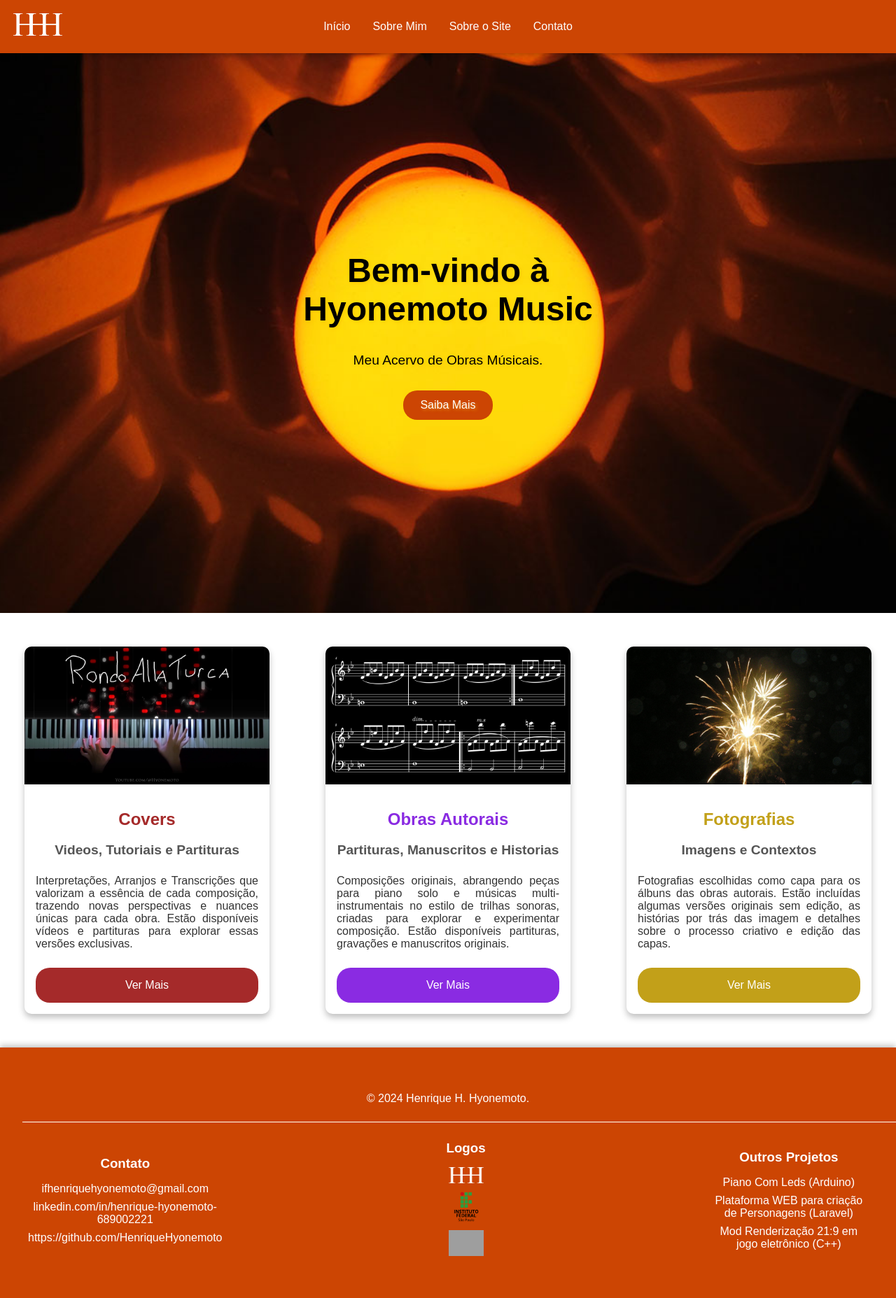
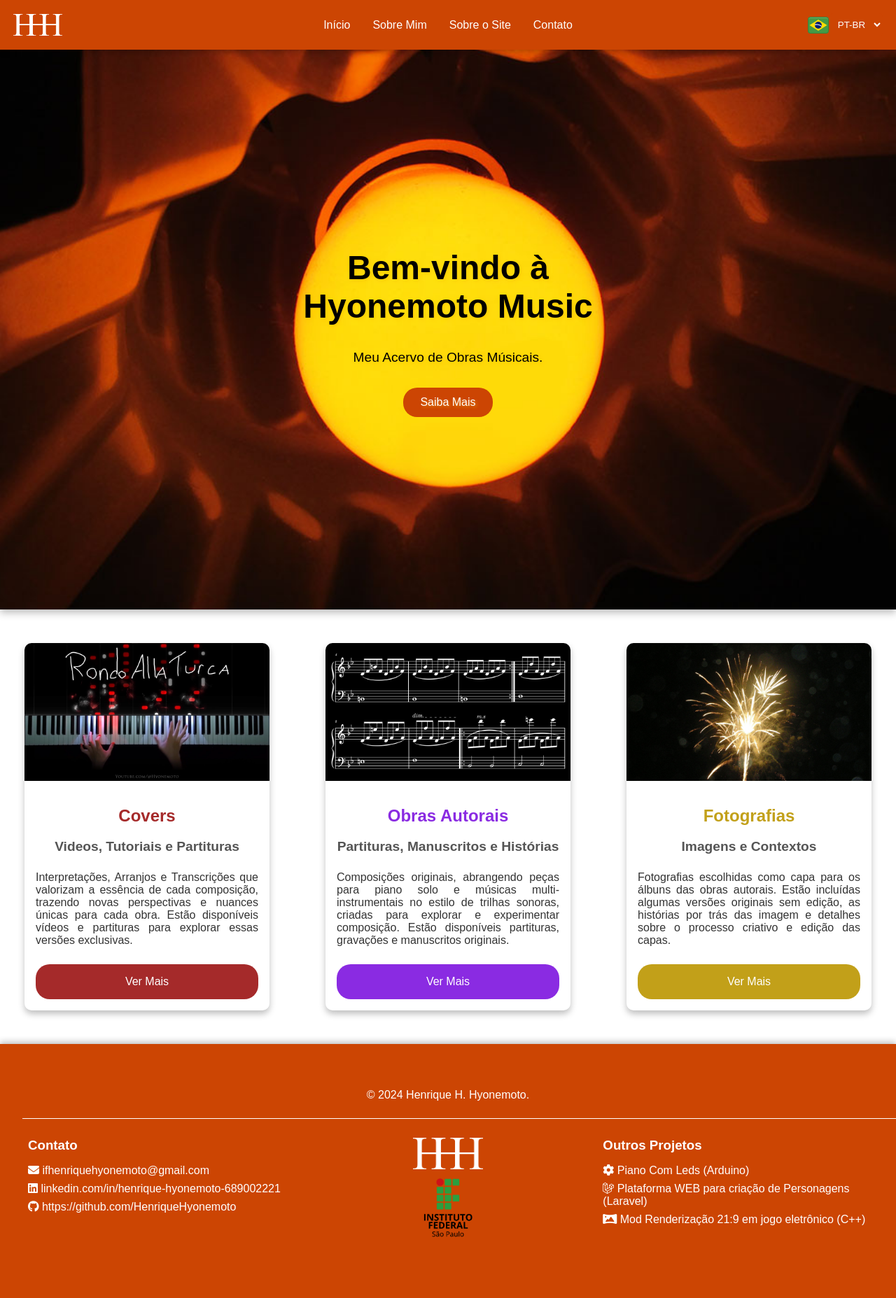
Before and after one commit to HenriqueHyonemoto/HyonemotoMusic, a PHP site: page / in a window 1280 px wide; the page is wider, and only the part inside the window is pictured. Shown: that part at 70% size. After the commit the page ends 1768 px from the top of that part, so only its background shows below. Run offline with PHP 8.4, Linux system fonts and the light colour scheme; some libraries are stand-ins or nearby versions; grey boxes are pictures that could not be loaded.

Commit message:
Homepage Semipronta

```diff
--- a/css/style.css
+++ b/css/style.css
@@ -16,14 +16,16 @@ body, html {
     padding: 1.2rem;
     position: relative; /* Ensure the navbar is positioned relative to contain the absolute positioning */
 }
+
 hr {
     border: 0;
-    clear:both;
-    display:block;
+    clear: both;
+    display: block;
     width: 85rem;
-    background-color:#ffffff;
+    background-color: #ffffff;
     height: 1px;
-  }
+}
+
 .nav-center {
     position: absolute;
     left: 50%;
@@ -31,9 +33,13 @@ hr {
 }
 
 .navbar .logo {
-    color: #fff;
-    font-size: 1.5rem;
-    font-weight: bold;
+    display: flex;
+    align-items: center; /* Vertically center the logo image */
+}
+
+.logo{
+    margin-bottom: 0px;
+    padding:0px;
 }
 
 .navbar .nav-links {
@@ -54,6 +60,20 @@ hr {
     font-size: 1rem;
 }
 
+.navbar .nav-right {
+    display: flex;
+    align-items: center;
+}
+
+.navbar .nav-right select {
+    background-color: #cc4503;
+    color: #fff;
+    border: none;
+    padding: 0.5rem;
+    border-radius: 5px;
+    cursor: pointer;
+}
+
 .hero {
     background: url('../images/hero-bg.jpg') no-repeat center center/cover;
     height: 100vh;
@@ -62,6 +82,7 @@ hr {
     align-items: center;
     text-align: center;
     color: #000000;
+    box-shadow: 0 5px 10px rgba(0, 0, 0, 0.25);
 }
 
 .hero .hero-content {
@@ -168,23 +189,28 @@ hr {
     margin-top: auto;
     box-shadow: 0 -4px 8px rgba(0, 0, 0, 0.2), 0 4px 8px rgba(0, 0, 0, 0.2); /* Added box-shadow above the footer */
     display: flex;
-    justify-content: center;
+    flex-direction: column;
     align-items: center;
-    flex-direction: column;
     padding: 2rem;
 }
 
 .footer-content {
     display: flex;
-    justify-content: center;
-    align-items: center;
+    justify-content: space-between;
+    align-items: flex-start;
     width: 100%;
     max-width: 1200px;
-    gap: 20rem; /* Add space between columns */
+    gap: 2rem; /* Add space between columns */
 }
 
-.footer-left, .footer-center, .footer-right {
+.footer-left, .footer-right {
+    text-align: left;
+    flex: 1;
+}
+
+.footer-center {
     text-align: center;
+    flex: 1;
 }
 
 .footer-left h3, .footer-center h3, .footer-right h3 {
@@ -196,12 +222,10 @@ hr {
     padding: 0;
     display: flex;
     flex-direction: column;
-    align-items: center;
 }
 
 .footer-left ul li, .footer-center ul li, .footer-right ul li {
     margin-bottom: 0.5rem;
-
 }
 
 .footer-left ul li a, .footer-right ul li a {
@@ -210,7 +234,7 @@ hr {
 }
 
 .footer-center ul li img {
-    width: 50px;
+    width: 100px;
     height: auto;
 }
 
--- a/index.html
+++ b/index.html
@@ -5,6 +5,8 @@
     <meta name="viewport" content="width=device-width, initial-scale=1.0">
     <title>Hyonemoto Music</title>
     <link rel="stylesheet" href="css/style.css">
+    <!-- https://fontawesome.com/search -->
+    <script src="https://kit.fontawesome.com/50812450f6.js" crossorigin="anonymous"></script>
 </head>
 <body>
     <nav class="navbar">
@@ -17,7 +19,13 @@
                 <li><a href="#contact">Contato</a></li>
             </ul>
         </div>
-        <div class="nav-left"></div>
+        <div class="nav-right">
+            <svg xmlns="http://www.w3.org/2000/svg" width="32" height="32" viewBox="0 0 32 32"><rect x="1" y="4" width="30" height="24" rx="4" ry="4" fill="#459a45"></rect><path d="M27,4H5c-2.209,0-4,1.791-4,4V24c0,2.209,1.791,4,4,4H27c2.209,0,4-1.791,4-4V8c0-2.209-1.791-4-4-4Zm3,20c0,1.654-1.346,3-3,3H5c-1.654,0-3-1.346-3-3V8c0-1.654,1.346-3,3-3H27c1.654,0,3,1.346,3,3V24Z" opacity=".15"></path><path d="M3.472,16l12.528,8,12.528-8-12.528-8L3.472,16Z" fill="#fedf00"></path><circle cx="16" cy="16" r="5" fill="#0a2172"></circle><path d="M14,14.5c-.997,0-1.958,.149-2.873,.409-.078,.35-.126,.71-.127,1.083,.944-.315,1.951-.493,2.999-.493,2.524,0,4.816,.996,6.519,2.608,.152-.326,.276-.666,.356-1.026-1.844-1.604-4.245-2.583-6.875-2.583Z" fill="#fff"></path><path d="M27,5H5c-1.657,0-3,1.343-3,3v1c0-1.657,1.343-3,3-3H27c1.657,0,3,1.343,3,3v-1c0-1.657-1.343-3-3-3Z" fill="#fff" opacity=".2"></path></svg>
+            <select id="language-switcher" onchange="trocaLingua()">
+                <option value="pt-BR">PT-BR</option>
+                <option value="en">ENG</option>
+            </select>
+        </div>
     </nav>
 
     <section class="hero" id="home">
@@ -43,7 +51,7 @@
             <img src="images/card-autoral.jpg" alt="Autorais">
             <div class="card-content">
                 <h2 style="color:blueviolet">Obras Autorais</h2>
-                <h3>Partituras, Manuscritos e Historias</h3>
+                <h3>Partituras, Manuscritos e Histórias</h3>
                 <p>Composições originais, abrangendo peças para piano solo e músicas multi-instrumentais no estilo de trilhas sonoras, criadas para explorar e experimentar composição. Estão disponíveis partituras, gravações e manuscritos originais.</p>
                 <a href="pages/autorais.html" class="btn" style="background-color: blueviolet;">Ver Mais</a>
             </div>
@@ -66,29 +74,30 @@
             <div class="footer-left">
                 <h3>Contato</h3>
                 <ul>
-                    <li><a href="mailto:email@example.com">ifhenriquehyonemoto@gmail.com</a></li>
-                    <li><a href="https://www.linkedin.com/in/yourprofile" target="_blank">linkedin.com/in/henrique-hyonemoto-689002221</a></li>
-                    <li><a href="https://github.com/yourprofile" target="_blank">https://github.com/HenriqueHyonemoto</a></li>
+                    <li><a href="mailto:ifhenriquehyonemoto@gmail.com"><i class="fa-solid fa-envelope" target="_blank"></i> ifhenriquehyonemoto@gmail.com</a></li>
+                    <li><a href="https://linkedin.com/in/henrique-hyonemoto-689002221" target="_blank"><i class="fa-brands fa-linkedin"></i> linkedin.com/in/henrique-hyonemoto-689002221</a></li>
+                    <!-- https://fontawesome.com/search -->
+                    <li><a href="https://github.com/HenriqueHyonemoto" target="_blank"><i class="fa-brands fa-github"></i> https://github.com/HenriqueHyonemoto</a></li>
                 </ul>
             </div>
             <div class="footer-center">
-                <h3 class="hidden">Logos</h3>
+                <h3 class="hidden"></h3>
                 <ul>
-                    <li><img src="images/logo-h.png" alt="Logo 1"></li>
-                    <li><img src="images/logo-if.png" alt="Logo 2"></li>
-                    <li><img src="images/logo3.png" alt="Logo 3"></li>
+                    <li><img src="images/logo-h.png" alt="Logo HHH"></li>
+                    <li><img src="images/logo-if.png" alt="Logo do IFSP"></li>
                 </ul>
             </div>
             <div class="footer-right">
                 <h3>Outros Projetos</h3>
                 <ul>
-                    <li><a href="https://github.com/HenriqueHyonemoto/PianoLeds" target="_blank">Piano Com Leds (Arduino)</a></li>
-                    <li><a href="https://github.com/HenriqueHyonemoto/gerenciador-de-fichas-op" target="_blank">Plataforma WEB para criação de Personagens (Laravel)</a></li>
-                    <li><a href="https://github.com/HenriqueHyonemoto/ALendaDoHeroi-UltrawideFix" target="_blank">Mod Renderização 21:9 em jogo eletrônico (C++)</a></li>
+                    <li><a href="https://github.com/HenriqueHyonemoto/PianoLeds" target="_blank"><i class="fa-solid fa-gear"></i> Piano Com Leds (Arduino)</a></li>
+                    <li><a href="https://github.com/HenriqueHyonemoto/gerenciador-de-fichas-op" target="_blank"><i class="fa-brands fa-laravel"></i> Plataforma WEB para criação de Personagens (Laravel)</a></li>
+                    <li><a href="https://github.com/HenriqueHyonemoto/ALendaDoHeroi-UltrawideFix" target="_blank"><i class="fa-solid fa-panorama"></i> Mod Renderização 21:9 em jogo eletrônico (C++)</a></li>
                 </ul>
             </div>
         </div>
 
     </footer>
+    <script src="js/script.js"></script>
 </body>
 </html>
--- /dev/null
+++ b/js/script.js
@@ -0,0 +1,6 @@
+function trocaLingua() {
+    const language = document.getElementById('language-switcher').value;
+    document.documentElement.lang = language;
+    location.reload();
+    alert('A função de troca de idiomas ainda está em desenvolvimento!');
+}
```
